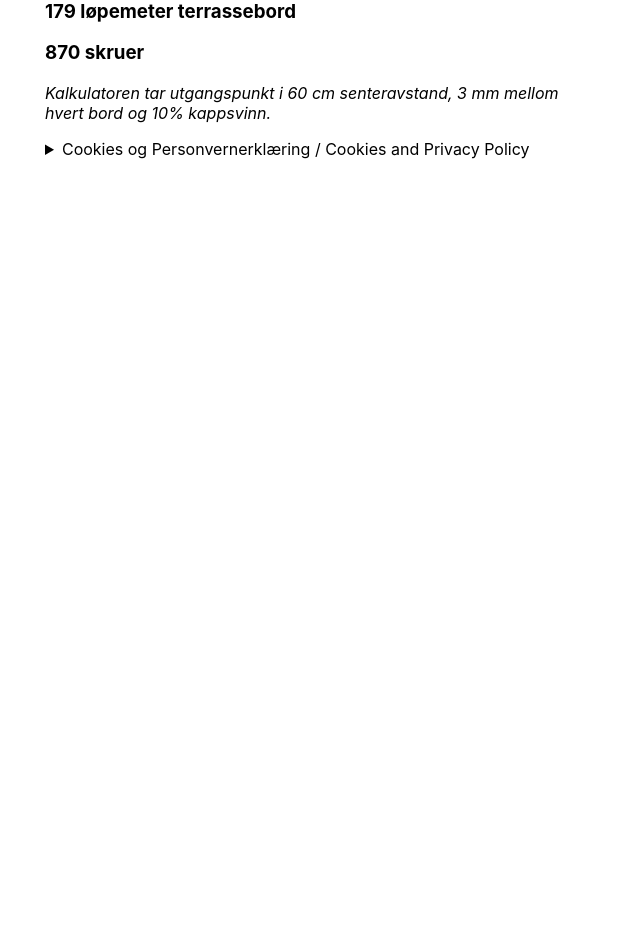
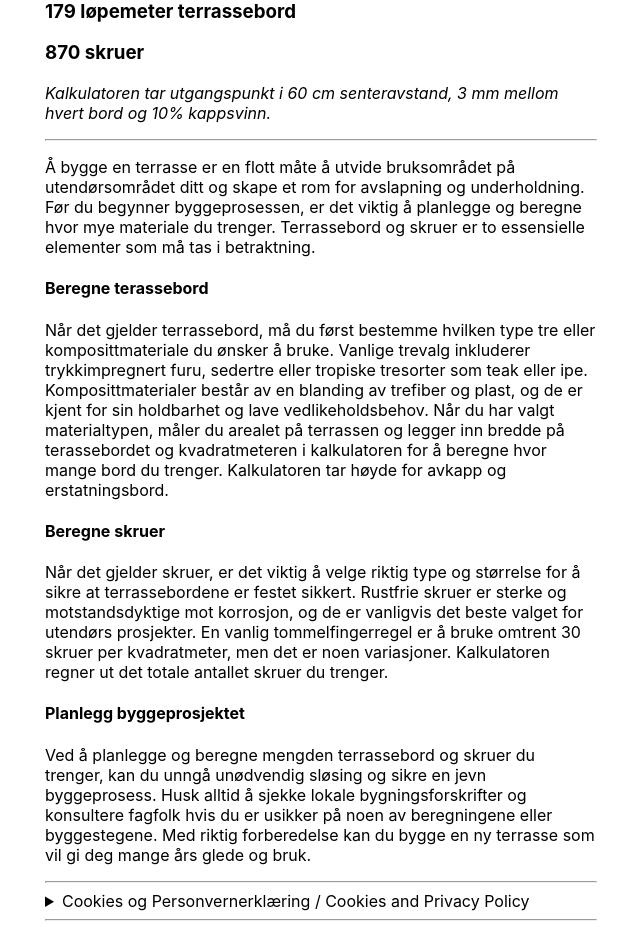
Before and after one commit to stronenv/terrassebord-kalkulator, a React (Create React App) app: page / in a window 1280 px wide. Shown: the part 380-1309 px from the top of the page, without its empty margins (319-959 px from the left). Before the commit the page ends 800 px from the top, so only its background shows below. Built offline with nearby package versions, Linux system fonts and the light colour scheme.

Commit message:
Lagt til innhold

```diff
--- a/src/App.js
+++ b/src/App.js
@@ -143,7 +143,17 @@ function App() {
           {calculatedSkruer} skruer
         </h3>
         <p><i>Kalkulatoren tar utgangspunkt i 60 cm senteravstand, 3 mm mellom hvert bord og 10% kappsvinn.</i></p>
-
+        <hr></hr>
+        <div>
+        <p>Å bygge en terrasse er en flott måte å utvide bruksområdet på utendørsområdet ditt og skape et rom for avslapning og underholdning. Før du begynner byggeprosessen, er det viktig å planlegge og beregne hvor mye materiale du trenger. Terrassebord og skruer er to essensielle elementer som må tas i betraktning.</p>
+        <h4>Beregne terassebord</h4>
+        <p>Når det gjelder terrassebord, må du først bestemme hvilken type tre eller komposittmateriale du ønsker å bruke. Vanlige trevalg inkluderer trykkimpregnert furu, sedertre eller tropiske tresorter som teak eller ipe. Komposittmaterialer består av en blanding av trefiber og plast, og de er kjent for sin holdbarhet og lave vedlikeholdsbehov. Når du har valgt materialtypen, måler du arealet på terrassen og legger inn bredde på terassebordet og kvadratmeteren i kalkulatoren for å beregne hvor mange bord du trenger. Kalkulatoren tar høyde for avkapp og erstatningsbord.</p>
+        <h4>Beregne skruer</h4>
+        <p>Når det gjelder skruer, er det viktig å velge riktig type og størrelse for å sikre at terrassebordene er festet sikkert. Rustfrie skruer er sterke og motstandsdyktige mot korrosjon, og de er vanligvis det beste valget for utendørs prosjekter. En vanlig tommelfingerregel er å bruke omtrent 30 skruer per kvadratmeter, men det er noen variasjoner. Kalkulatoren regner ut det totale antallet skruer du trenger.</p>
+        <h4>Planlegg byggeprosjektet</h4>
+        <p>Ved å planlegge og beregne mengden terrassebord og skruer du trenger, kan du unngå unødvendig sløsing og sikre en jevn byggeprosess. Husk alltid å sjekke lokale bygningsforskrifter og konsultere fagfolk hvis du er usikker på noen av beregningene eller byggestegene. Med riktig forberedelse kan du bygge en ny terrasse som vil gi deg mange års glede og bruk.</p>
+        </div>
+        <hr></hr>
         <details>
           <summary>Cookies og Personvernerklæring / Cookies and Privacy Policy </summary>
           <h4>Privacy Policy for Terrassebordkalkulator.no - English</h4>
@@ -192,6 +202,7 @@ function App() {
           <p><b>DoubleClick DART-informasjonskapsler</b><br></br>
           Vi kan også bruke DART-informasjonskapsler for annonsevisning gjennom Googles DoubleClick, som plasserer en informasjonskapsel på datamaskinen din når du surfer på nettet og besøker et nettsted som bruker DoubleClick-annonsering (inkludert noen Google AdSense-annonser). Denne informasjonskapselen brukes til å vise annonser som er spesifikke</p>
       </details>
+      <hr></hr>
       </Box>
     </Container>
   );
```
